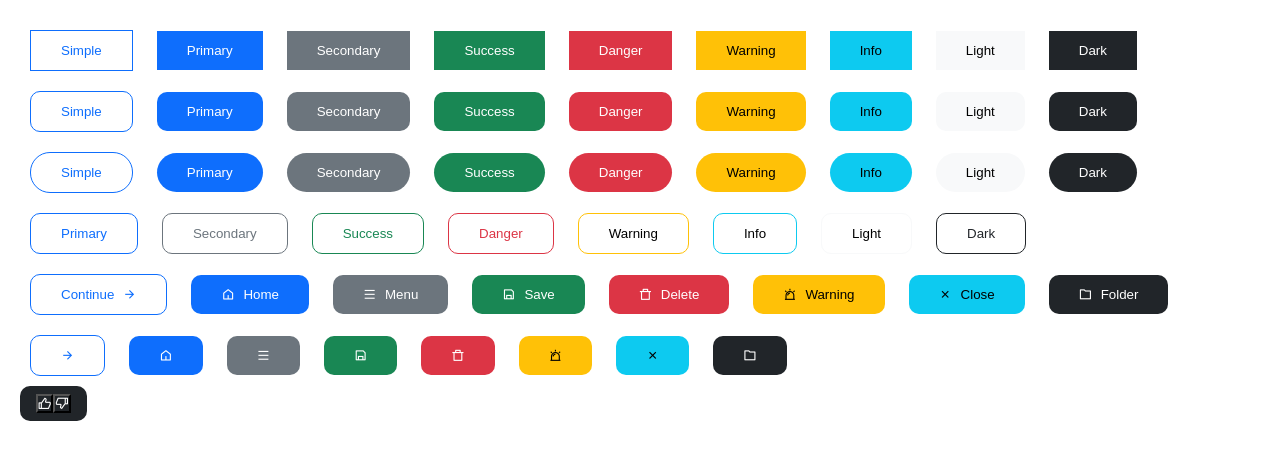
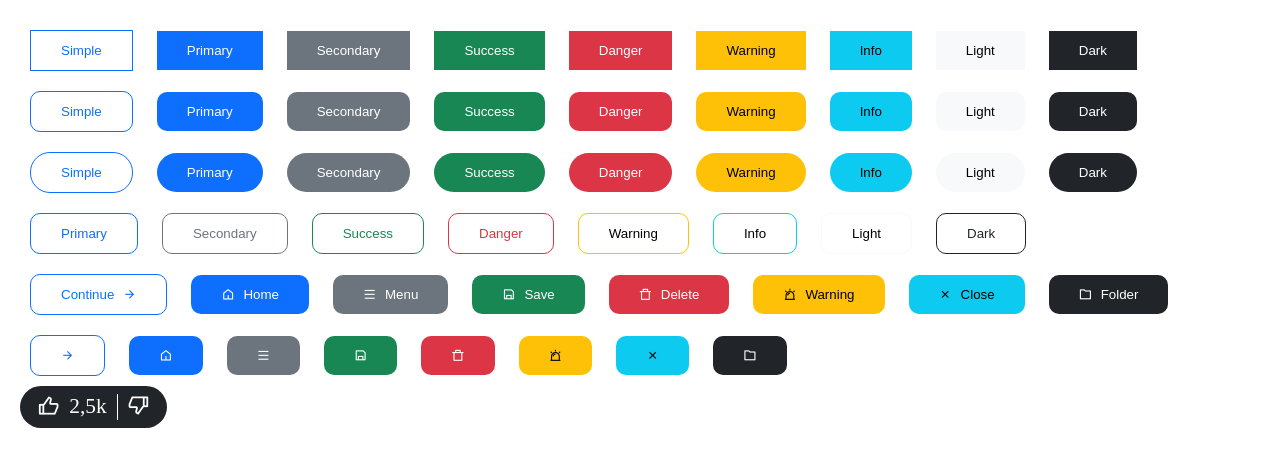
Before and after one commit to Turtle-Forge/belajar-components-website, a plain HTML site: page Belajar Komponen/Buttons/index.html in a window 1280 px wide. Drawn offline with nearby package versions, Linux system fonts and the light colour scheme.

Commit message:
Belajar button group

```diff
--- a/Belajar Komponen/Buttons/index.html
+++ b/Belajar Komponen/Buttons/index.html
@@ -137,10 +137,9 @@
     </div>
 
     <!-- Button Group -->
-    <div class="button--group">
-      <button class="btn--group"><i class="ri-thumb-up-line"></i></button>
-      <button class="btn--group"><i class="ri-thumb-down-line"></i></button>
-
+    <div class="button--group ">
+      <div class="btn--group "><i class="ri-thumb-up-line ri-lg"><span class="count">2,5k</span></i></div>
+      <div class="btn--group batas"><i class="ri-thumb-down-line ri-lg"></i></div>
     </div>
   </body>
 </html>
--- a/Belajar Komponen/Buttons/style.css
+++ b/Belajar Komponen/Buttons/style.css
@@ -237,14 +237,26 @@ body {
 
 /* ============== Button Group ============== */
 .button--group {
-  padding: 8px 16px;
   width: fit-content;
-  border-radius: 10px;
+  padding: 8px;
   background: #212529;
+  border-radius: 30px;
   display: flex;
 }
 
 .btn--group {
-  background: #212529;
+  padding: 4px 10px;
   color: #fff;
 }
+
+.count {
+  padding-left: 10px;
+}
+
+.batas {
+  border-left: 1px solid white;
+}
+
+.btn--group:hover {
+  cursor: pointer;
+}
```
